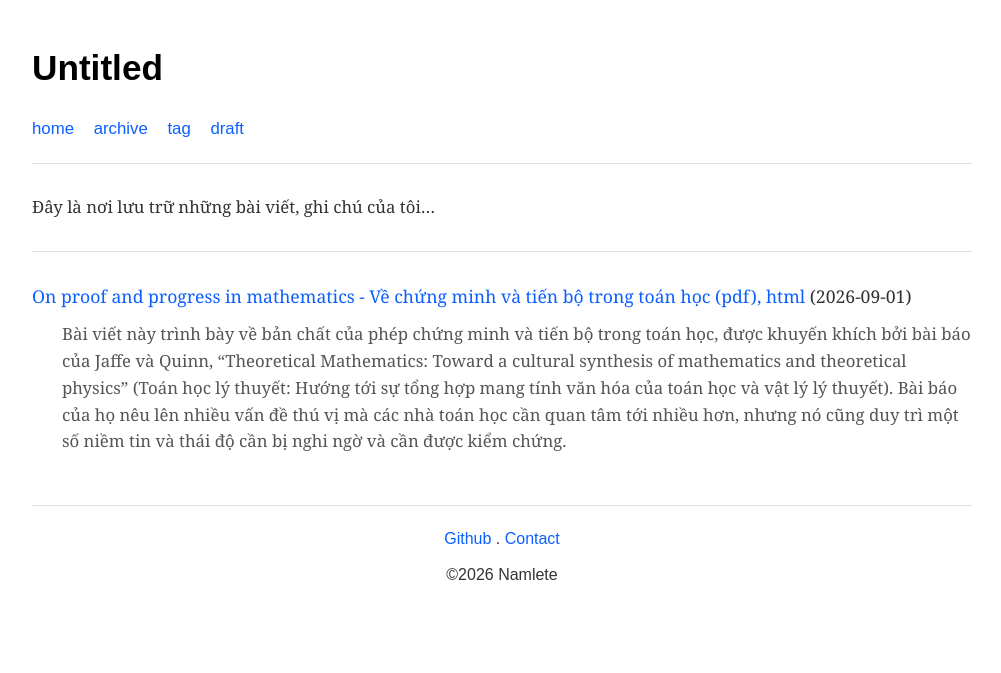
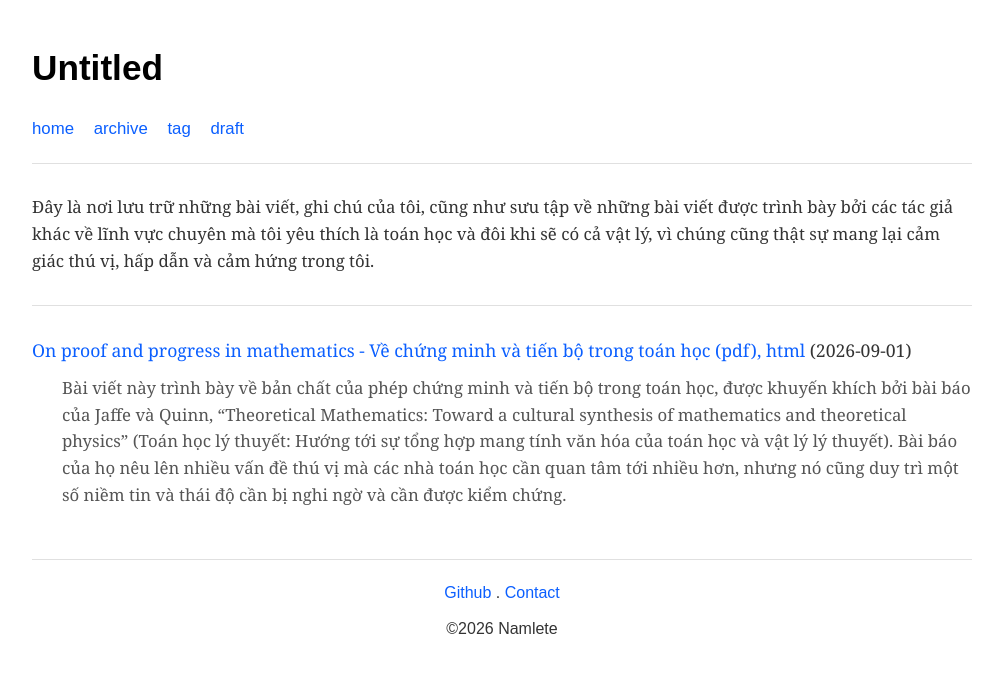
Before and after one commit to Namlete102/my-blog-jekyll, a Jekyll site: the page built from index.md, in a window 1280 px wide. Shown: the top 673 px of the page, without its empty margins (138-1139 px from the left). Built offline with Jekyll 4.4.1, drawn with Linux system fonts in a browser that asks for light colours.

Commit message:
Chỉ là như thế

```diff
--- a/index.md
+++ b/index.md
@@ -3,7 +3,7 @@ layout: default
 title: Untitled
 ---
 
-Đây là nơi lưu trữ những bài viết, ghi chú của tôi...
+Đây là nơi lưu trữ những bài viết, ghi chú của tôi, cũng như sưu tập về những bài viết được trình bày bởi các tác giả khác về lĩnh vực chuyên mà tôi yêu thích là toán học và đôi khi sẽ có cả vật lý, vì chúng cũng thật sự mang lại cảm giác thú vị, hấp dẫn và cảm hứng trong tôi.
 
 <hr>
 
```
Also changed, not shown: draft.md (+4 -1 lines).
